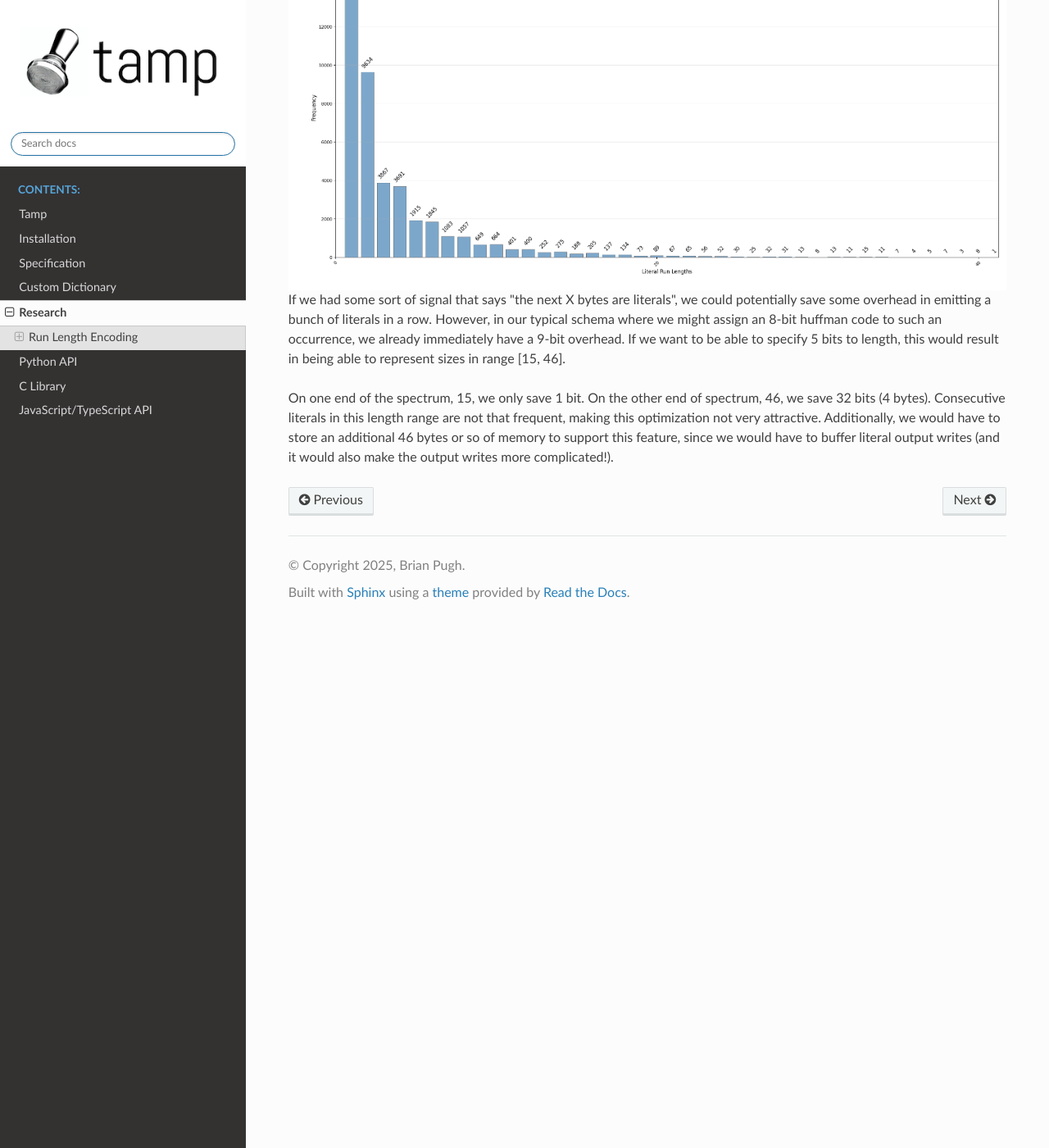
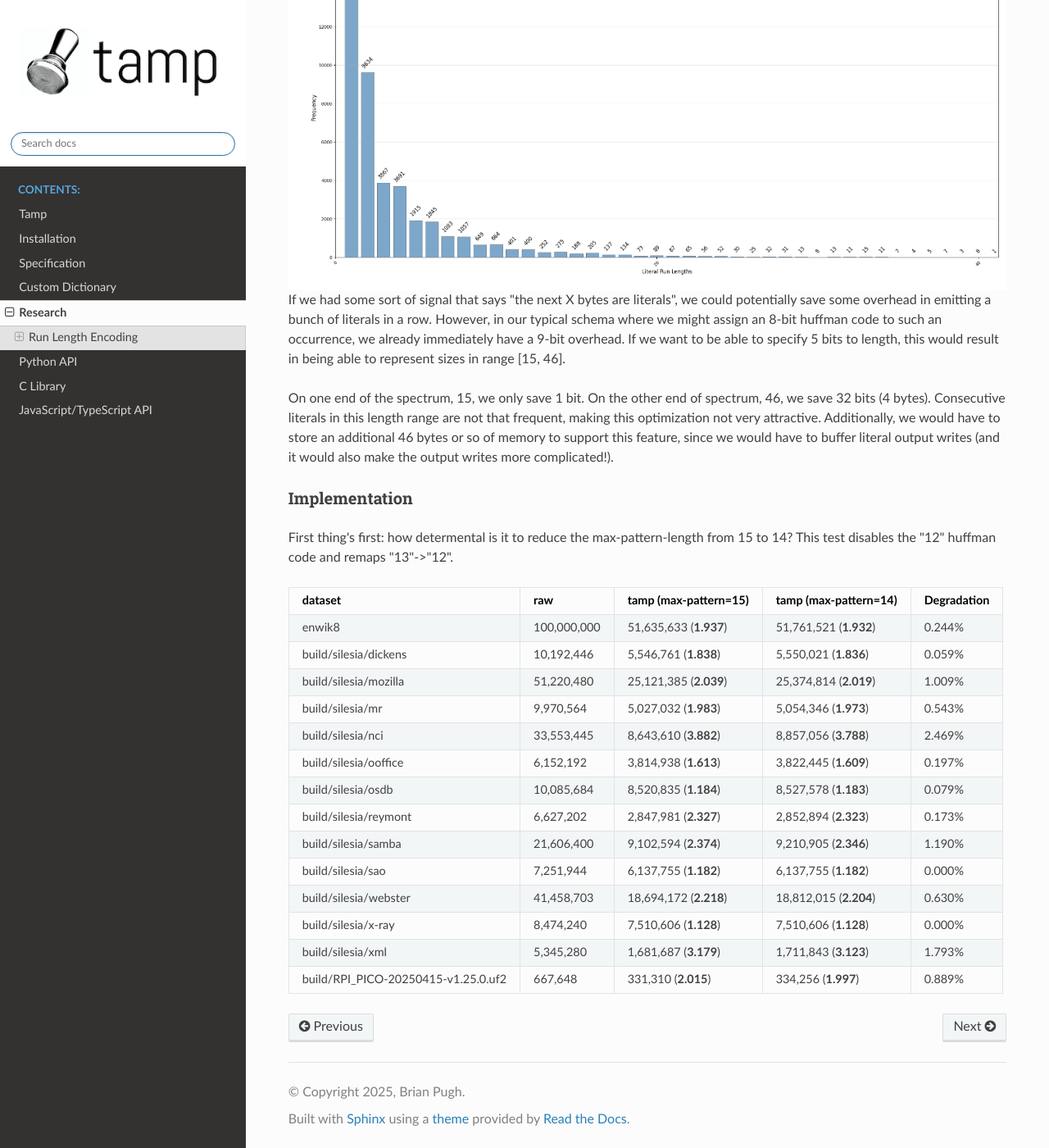
Before and after one commit to BrianPugh/tamp, a Sphinx documentation site: the page built from docs/source/research.rst, in a window 1280 px wide and 1400 px high, scrolled down 5468 px. Shown: the whole window at 82% size. Built offline with Sphinx 7.4.7 and the Read the Docs theme 3.1.0, drawn with Linux system fonts in a browser that asks for light colours.

Commit message:
Add 15->14 experimental results

```diff
--- a/docs/source/research.rst
+++ b/docs/source/research.rst
@@ -213,3 +213,40 @@ Let's take a look at the histograms of how many literal tokens are emitted in a
 If we had some sort of signal that says "the next X bytes are literals", we could potentially save some overhead in emitting a bunch of literals in a row. However, in our typical schema where we might assign an 8-bit huffman code to such an occurrence, we already immediately have a 9-bit overhead. If we want to be able to specify 5 bits to length, this would result in being able to represent sizes in range [15, 46].
 
 On one end of the spectrum, 15, we only save 1 bit. On the other end of spectrum, 46, we save 32 bits (4 bytes). Consecutive literals in this length range are not that frequent, making this optimization not very attractive. Additionally, we would have to store an additional 46 bytes or so of memory to support this feature, since we would have to buffer literal output writes (and it would also make the output writes more complicated!).
+
+Implementation
+--------------
+First thing's first: how determental is it to reduce the max-pattern-length from 15 to 14? This test disables the "12" huffman code and remaps "13"->"12".
+
+
++-------------------------------------+-------------+--------------------------------+------------------------+----------------+
+| dataset                             | raw         | tamp (max-pattern=15)          | tamp (max-pattern=14)  | Degradation    |
++=====================================+=============+================================+========================+================+
+| enwik8                              | 100,000,000 | 51,635,633 (**1.937**)         | 51,761,521 (**1.932**) | 0.244%         |
++-------------------------------------+-------------+--------------------------------+------------------------+----------------+
+| build/silesia/dickens               | 10,192,446  | 5,546,761 (**1.838**)          | 5,550,021 (**1.836**)  | 0.059%         |
++-------------------------------------+-------------+--------------------------------+------------------------+----------------+
+| build/silesia/mozilla               | 51,220,480  | 25,121,385 (**2.039**)         | 25,374,814 (**2.019**) | 1.009%         |
++-------------------------------------+-------------+--------------------------------+------------------------+----------------+
+| build/silesia/mr                    | 9,970,564   | 5,027,032 (**1.983**)          | 5,054,346 (**1.973**)  | 0.543%         |
++-------------------------------------+-------------+--------------------------------+------------------------+----------------+
+| build/silesia/nci                   | 33,553,445  | 8,643,610 (**3.882**)          | 8,857,056 (**3.788**)  | 2.469%         |
++-------------------------------------+-------------+--------------------------------+------------------------+----------------+
+| build/silesia/ooffice               | 6,152,192   | 3,814,938 (**1.613**)          | 3,822,445 (**1.609**)  | 0.197%         |
++-------------------------------------+-------------+--------------------------------+------------------------+----------------+
+| build/silesia/osdb                  | 10,085,684  | 8,520,835 (**1.184**)          | 8,527,578 (**1.183**)  | 0.079%         |
++-------------------------------------+-------------+--------------------------------+------------------------+----------------+
+| build/silesia/reymont               | 6,627,202   | 2,847,981 (**2.327**)          | 2,852,894 (**2.323**)  | 0.173%         |
++-------------------------------------+-------------+--------------------------------+------------------------+----------------+
+| build/silesia/samba                 | 21,606,400  | 9,102,594 (**2.374**)          | 9,210,905 (**2.346**)  | 1.190%         |
++-------------------------------------+-------------+--------------------------------+------------------------+----------------+
+| build/silesia/sao                   | 7,251,944   | 6,137,755 (**1.182**)          | 6,137,755 (**1.182**)  | 0.000%         |
++-------------------------------------+-------------+--------------------------------+------------------------+----------------+
+| build/silesia/webster               | 41,458,703  | 18,694,172 (**2.218**)         | 18,812,015 (**2.204**) | 0.630%         |
++-------------------------------------+-------------+--------------------------------+------------------------+----------------+
+| build/silesia/x-ray                 | 8,474,240   | 7,510,606 (**1.128**)          | 7,510,606 (**1.128**)  | 0.000%         |
++-------------------------------------+-------------+--------------------------------+------------------------+----------------+
+| build/silesia/xml                   | 5,345,280   | 1,681,687 (**3.179**)          | 1,711,843 (**3.123**)  | 1.793%         |
++-------------------------------------+-------------+--------------------------------+------------------------+----------------+
+| build/RPI_PICO-20250415-v1.25.0.uf2 | 667,648     | 331,310 (**2.015**)            | 334,256 (**1.997**)    | 0.889%         |
++-------------------------------------+-------------+--------------------------------+------------------------+----------------+
```
